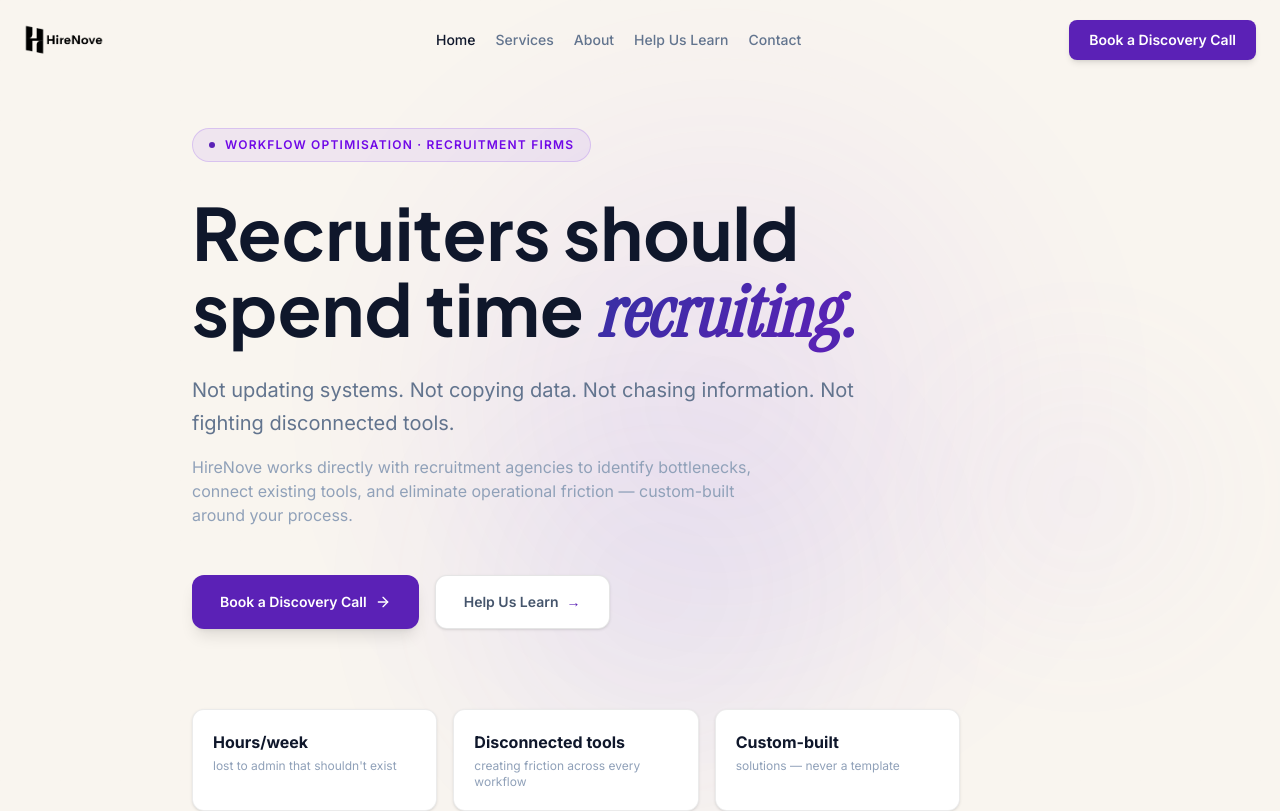
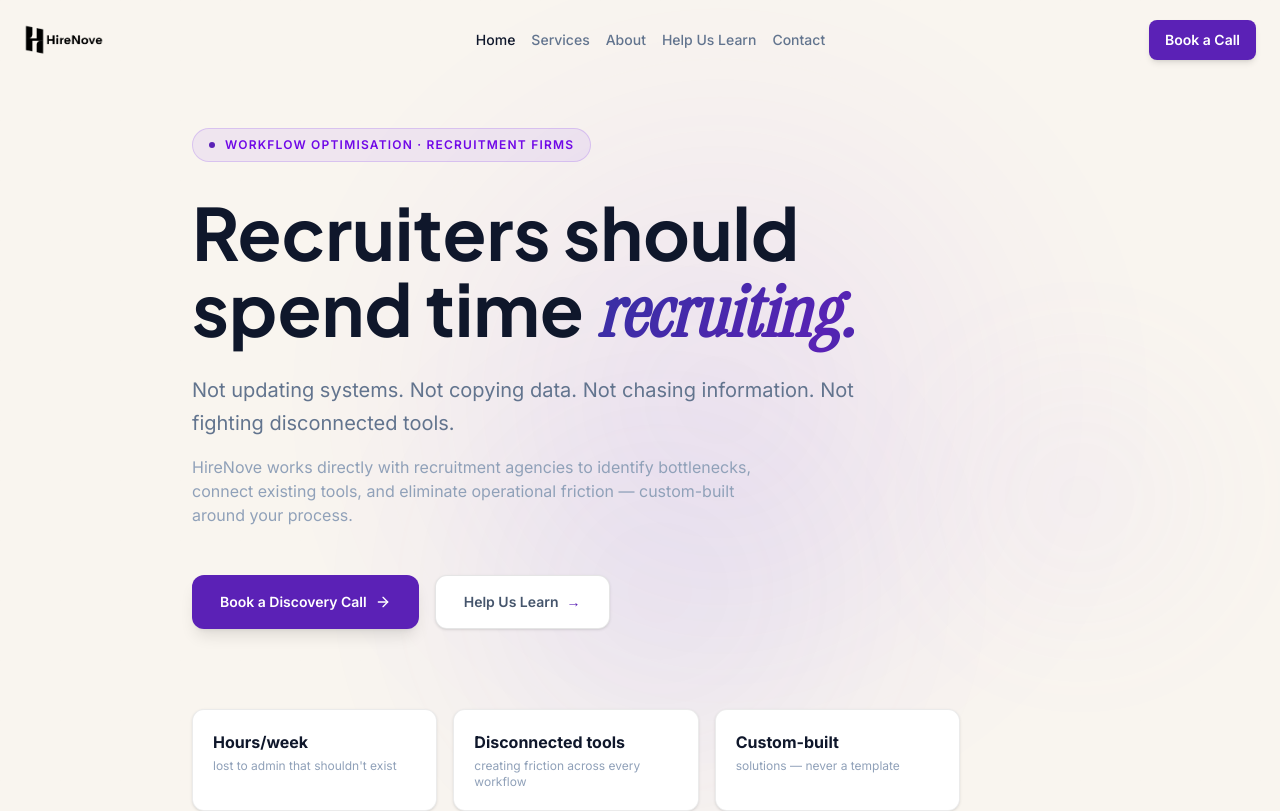
Before and after one commit to Anisabuilds/HireNove, a Next.js app: page / in a window 1280 px wide. Shown: the top 811 px of the page. Built offline with nearby package versions, Linux system fonts and the light colour scheme.

Commit message:
fix: centered nav with flex-1, whitespace-nowrap, shorter CTA

```diff
--- a/components/Navbar.tsx
+++ b/components/Navbar.tsx
@@ -38,20 +38,20 @@ export default function Navbar({
           : "bg-transparent py-5"
       )}
     >
-      <div className="max-w-7xl mx-auto px-6 flex items-center justify-between">
+      <div className="max-w-7xl mx-auto px-6 flex items-center justify-between gap-4">
         {/* Logo */}
-        <Link href="/" className="relative h-8 w-36 block shrink-0">
+        <Link href="/" className="relative h-8 w-32 block shrink-0">
           <Image src="/logo-color.png" alt="HireNove" fill className="object-contain object-left" />
         </Link>
 
-        {/* Desktop links */}
-        <nav className="hidden md:flex items-center gap-5">
+        {/* Desktop links — centered */}
+        <nav className="hidden md:flex items-center gap-4 flex-1 justify-center">
           {links.map((l) => (
             <Link
               key={l.href}
               href={l.href}
               className={cn(
-                "text-sm font-medium transition-colors duration-200",
+                "text-sm font-medium transition-colors duration-200 whitespace-nowrap",
                 pathname === l.href ? "text-slate-900" : "text-slate-500 hover:text-slate-900"
               )}
             >
@@ -60,25 +60,25 @@ export default function Navbar({
           ))}
           <button
             onClick={onLearnOpen}
-            className="text-sm text-slate-500 hover:text-slate-900 transition-colors duration-200 font-medium"
+            className="text-sm text-slate-500 hover:text-slate-900 transition-colors duration-200 font-medium whitespace-nowrap"
           >
             Help Us Learn
           </button>
           <button
             onClick={onDiscoveryOpen}
-            className="text-sm text-slate-500 hover:text-slate-900 transition-colors duration-200 font-medium"
+            className="text-sm text-slate-500 hover:text-slate-900 transition-colors duration-200 font-medium whitespace-nowrap"
           >
             Contact
           </button>
         </nav>
 
         {/* CTA */}
-        <div className="hidden md:flex items-center">
+        <div className="hidden md:flex items-center shrink-0">
           <button
             onClick={onDiscoveryOpen}
-            className="text-sm font-semibold px-5 py-2.5 rounded-lg bg-violet-600 hover:bg-violet-500 text-white transition-all duration-200 shadow-md hover:shadow-violet-500/25"
+            className="text-sm font-semibold px-4 py-2.5 rounded-lg bg-violet-600 hover:bg-violet-500 text-white transition-all duration-200 shadow-md hover:shadow-violet-500/25 whitespace-nowrap"
           >
-            Book a Discovery Call
+            Book a Call
           </button>
         </div>
 
```
